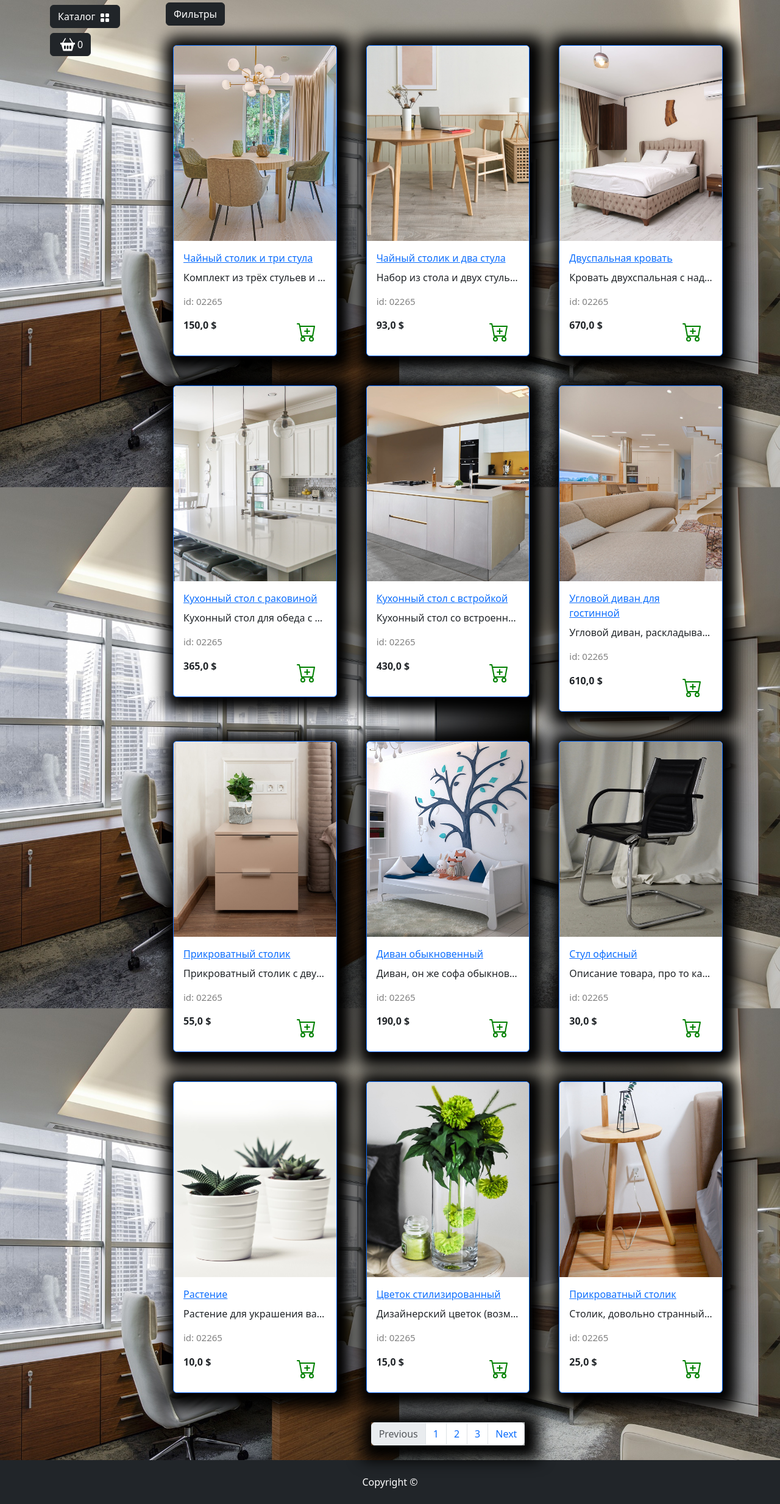
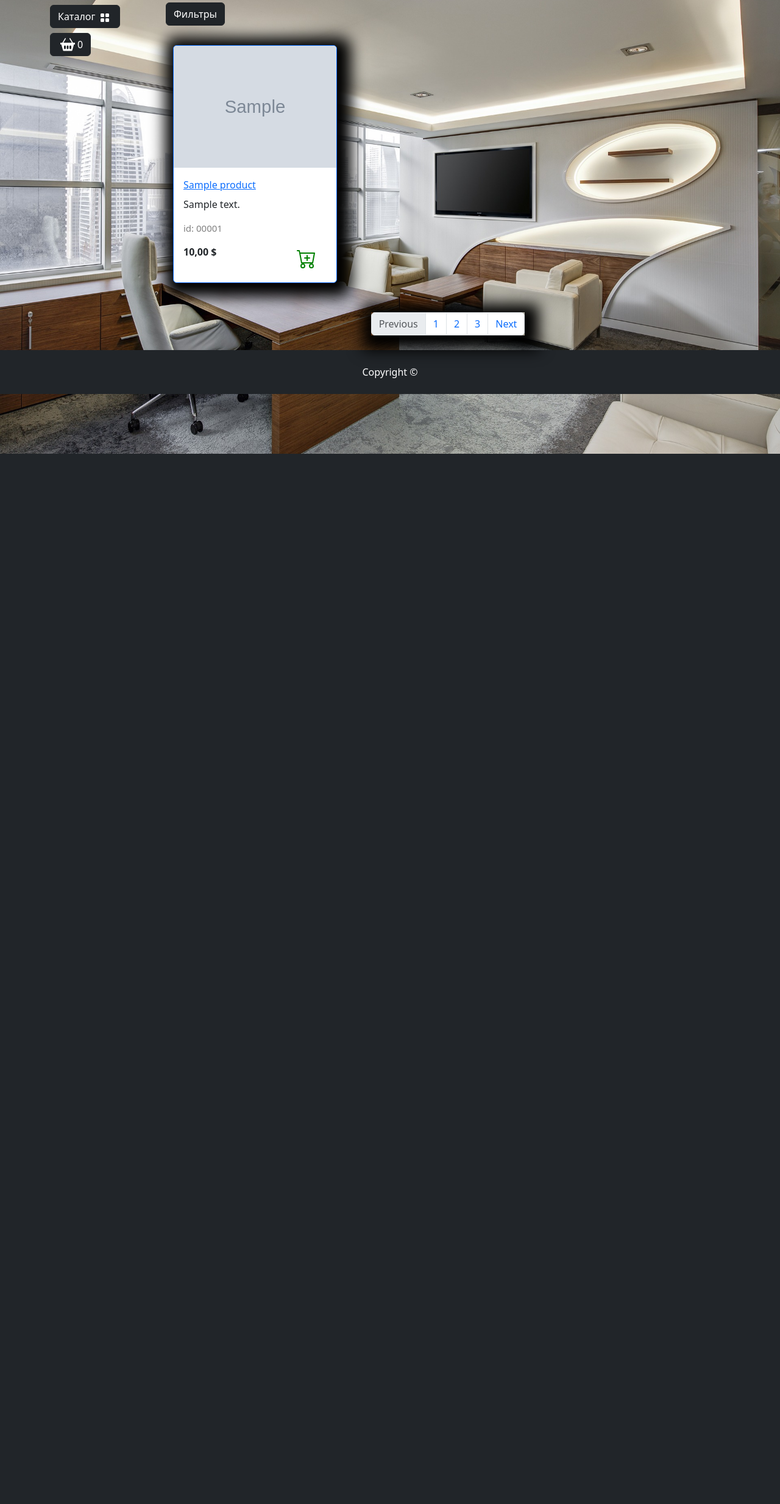
Before and after one commit to PetrTimokhin/ShopDjangoProject, a Django app: page /catalog/ in a window 1280 px wide. Shown: the part 56-2522 px from the top of the page at 61% size. After the commit the page ends 800 px from the top, so only its background shows below. Run offline with Django 5.2, Linux system fonts and the light colour scheme; tables that the repository leaves empty hold one stand-in row (values such as "Sample post"); grey boxes marked "Sample" are stand-in pictures; some libraries are stand-ins or nearby versions.

Commit message:
feat: добавлена директория templatetags и файл goods_tags.py с шаблоном обращения к БД, реализованном в base.html;

```diff
--- a/AppMain/AppMain/settings.py
+++ b/AppMain/AppMain/settings.py
@@ -125,6 +125,9 @@
 
 STATIC_URL = 'static/'
 
+MEDIA_URL = 'media/'
+MEDIA_ROOT = BASE_DIR / 'media'
+
 LOGIN_URL = '/'  # если не авторизован
 LOGOUT_REDIRECT_URL = '/users/log'  # выход из авторизации
 
--- a/AppMain/AppMain/urls.py
+++ b/AppMain/AppMain/urls.py
@@ -17,10 +17,18 @@
 from django.contrib import admin
 from django.urls import path, include
 from debug_toolbar.toolbar import debug_toolbar_urls
+from django.conf.urls.static import static
+from django.conf import settings
+from AppMain import settings
+
 
 urlpatterns = [
     path('admin/', admin.site.urls),
     path('users/', include('users.urls')),
     path('', include('home_page.urls', namespace='home_page')),
     path('catalog/', include('goods.urls', namespace='goods')),
-] + debug_toolbar_urls()
+] + debug_toolbar_urls() + static(settings.MEDIA_URL, document_root=settings.MEDIA_ROOT)
+
+# if settings.DEBUG:
+#     urlpatterns += [path("__debug__/", include("debug_toolbar.urls")),]
+#     urlpatterns += static(settings.MEDIA_URL, document_root=settings.MEDIA_ROOT)
--- a/AppMain/goods/models.py
+++ b/AppMain/goods/models.py
@@ -53,3 +53,11 @@
 
     def __str__(self):  # для отображения объектов этого класса
         return f'{self.name} Кол-во:{self.quantity} Цена:{self.price}'
+
+    def display_id(self):
+        return f'{self.id:05}'
+
+    def sell_price(self):
+        if self.discount:
+            return round(self.price - self.price * self.discount/100, 2)
+        return self.price
--- a/AppMain/goods/templates/goods/catalog.html
+++ b/AppMain/goods/templates/goods/catalog.html
@@ -51,18 +51,26 @@
                             <!-- Карта товара -->
                             <div class="col-lg-4 col-md-6 p-4">
                                 <div class="card border-primary rounded custom-shadow">
-                                    <img src="{% static product.image %}" class="card-img-top" alt="...">
+                                    {% if product.image %}
+                                        <img src="{{ product.image.url }}" class="card-img-top" alt="{{ product.name }}">
+                                    {% else %}
+                                        <img src='{% static "deps/images/Not found image.png" %}' class="card-img-top" alt="...">
+                                    {% endif %}
                                     <div class="card-body">
                                         <a href="../goods/product.html">
                                             <p class="card-title">{{ product.name }}</p>
                                         </a>
                                         <p class="card-text text-truncate">{{ product.description }}</p>
-                                        <p class="product_id">id: 02265</p>
+                                        <p class="product_id">id: {{ product.display_id }}</p>
                                         <div class="d-flex justify-content-between">
-<!--                                            <p><s>100</s> $</p>-->
-<!--                                            <p><strong>90.00 $</strong></p>-->
-<!--                                            <span class="badge bg-warning text-dark">Скидка 10.00 %</span>-->
-                                             <p><strong>{{ product.price }} $</strong></p>
+                                            {% if product.discount %}
+                                                <p><s>{{ product.price }}</s> $</p>
+                                                <p><strong>{{ product.sell_price }} $</strong></p>
+                                                <span class="badge bg-warning text-dark">Скидка {{ product.discount }} %</span>
+                                            {% else %}
+                                                <p><strong>{{ product.price }} $</strong></p>
+                                            {% endif %}
+
                                             <a href="#" class="btn add-to-cart">
                                                 <img class="mx-1" src="../deps/icons/cart-plus.svg" alt="Catalog Icon"
                                                     width="32" height="32">
--- /dev/null
+++ b/AppMain/goods/templatetags/goods_tags.py
@@ -0,0 +1,10 @@
+from django import template
+
+from goods.models import Categories
+
+register = template.Library()
+
+
+@register.simple_tag()
+def tag_categories():
+    return Categories.objects.all()
--- a/AppMain/goods/views.py
+++ b/AppMain/goods/views.py
@@ -1,70 +1,15 @@
 from django.shortcuts import render
+
+from goods.models import Products
 
 
 def catalog(request):
+
+    goods = Products.objects.all()
+
     content = {
         'title': 'Home - Каталог товаров',
-        'goods': [
-            {'image': 'deps/images/goods/set of tea table and three chairs.jpg',
-              'name': 'Чайный столик и три стула',
-              'description': 'Комплект из трёх стульев и дизайнерский столик для гостиной комнаты.',
-              'price': 150.00},
-
-            {'image': 'deps/images/goods/set of tea table and two chairs.jpg',
-             'name': 'Чайный столик и два стула',
-             'description': 'Набор из стола и двух стульев в минималистическом стиле.',
-             'price': 93.00},
-
-            {'image': 'deps/images/goods/double bed.jpg',
-             'name': 'Двуспальная кровать',
-             'description': 'Кровать двухспальная с надголовником и вообще очень ортопедичная.',
-             'price': 670.00},
-
-            {'image': 'deps/images/goods/kitchen table.jpg',
-             'name': 'Кухонный стол с раковиной',
-             'description': 'Кухонный стол для обеда с встроенной раковиной и стульями.',
-             'price': 365.00},
-
-            {'image': 'deps/images/goods/kitchen table 2.jpg',
-             'name': 'Кухонный стол с встройкой',
-             'description': 'Кухонный стол со встроенной плитой и раковиной. Много полок и вообще красивый.',
-             'price': 430.00},
-
-            {'image': 'deps/images/goods/corner sofa.jpg',
-             'name': 'Угловой диван для гостинной',
-             'description': 'Угловой диван, раскладывается в двухспальную кровать, для гостинной и приема гостей самое то!',
-             'price': 610.00},
-
-            {'image': 'deps/images/goods/bedside table.jpg',
-             'name': 'Прикроватный столик',
-             'description': 'Прикроватный столик с двумя выдвижными ящиками (цветок не входит в комплект).',
-             'price': 55.00},
-
-            {'image': 'deps/images/goods/sofa.jpg',
-             'name': 'Диван обыкновенный',
-             'description': 'Диван, он же софа обыкновенная, ничего примечательного для описания.',
-             'price': 190.00},
-
-            {'image': 'deps/images/goods/office chair.jpg',
-             'name': 'Стул офисный',
-             'description': 'Описание товара, про то какой он классный, но это стул, что тут сказать...',
-             'price': 30.00},
-
-            {'image': 'deps/images/goods/plants.jpg',
-             'name': 'Растение',
-             'description': 'Растение для украшения вашего интерьера подарит свежесть и безмятежность обстановке.',
-             'price': 10.00},
-
-            {'image': 'deps/images/goods/flower.jpg',
-             'name': 'Цветок стилизированный',
-             'description': 'Дизайнерский цветок (возможно искусственный) для украшения интерьера.',
-             'price': 15.00},
-
-            {'image': 'deps/images/goods/strange table.jpg',
-             'name': 'Прикроватный столик',
-             'description': 'Столик, довольно странный на вид, но подходит для размещения рядом с кроватью.',
-             'price': 25.00},
-        ],
+        'goods': goods
     }
     return render(request, 'goods/catalog.html', content)
 
--- a/AppMain/home_page/templates/home_page/base.html
+++ b/AppMain/home_page/templates/home_page/base.html
@@ -1,5 +1,7 @@
 <!-- base.html -->
 {% load static %}
+{% load goods_tags %}
+
 <!DOCTYPE html>
 <html lang="en">
 
@@ -86,15 +88,9 @@
                             height="16">
                     </button>
                     <ul class="dropdown-menu bg-dark" data-bs-theme="dark">
+                        {% tag_categories as categories %}
                         {% for category in categories %}
-                        <li><a class="dropdown-item text-white" href="{% url 'goods:catalog' %}">{{ category.name }}</a></li>
-<!--                        <li><a class="dropdown-item text-white" href="{% url 'goods:catalog' %}">Все товары</a></li>-->
-<!--                        <li><a class="dropdown-item text-white" href="{% url 'goods:catalog' %}">Кухня</a></li>-->
-<!--                        <li><a class="dropdown-item text-white" href="{% url 'goods:catalog' %}">Спальня</a></li>-->
-<!--                        <li><a class="dropdown-item text-white" href="{% url 'goods:catalog' %}">Гостиная</a></li>-->
-<!--                        <li><a class="dropdown-item text-white" href="{% url 'goods:catalog' %}">Офис</a></li>-->
-<!--                        <li><a class="dropdown-item text-white" href="{% url 'goods:catalog' %}">Фурнитура</a></li>-->
-<!--                        <li><a class="dropdown-item text-white" href="{% url 'goods:catalog' %}">Декор</a></li>-->
+                            <li><a class="dropdown-item text-white" href="{% url 'goods:catalog' %}">{{ category.name }}</a></li>
                         {% endfor %}
                     </ul>
                 </div>
--- a/AppMain/home_page/views.py
+++ b/AppMain/home_page/views.py
@@ -9,12 +9,12 @@
 
 def index(request):
 
-    categories = Categories.objects.all()
+    # categories = Categories.objects.all()
 
     content = {
         'title': 'Home - Главная страница',
         'header': 'Магазин мебели HOME',
-        'categories': categories,
+        # 'categories': categories,
     }
 
     return render(request, 'home_page/index.html', content)
```
Also changed, not shown: AppMain/goods/templatetags/__init__.py (added), 1 other file.
